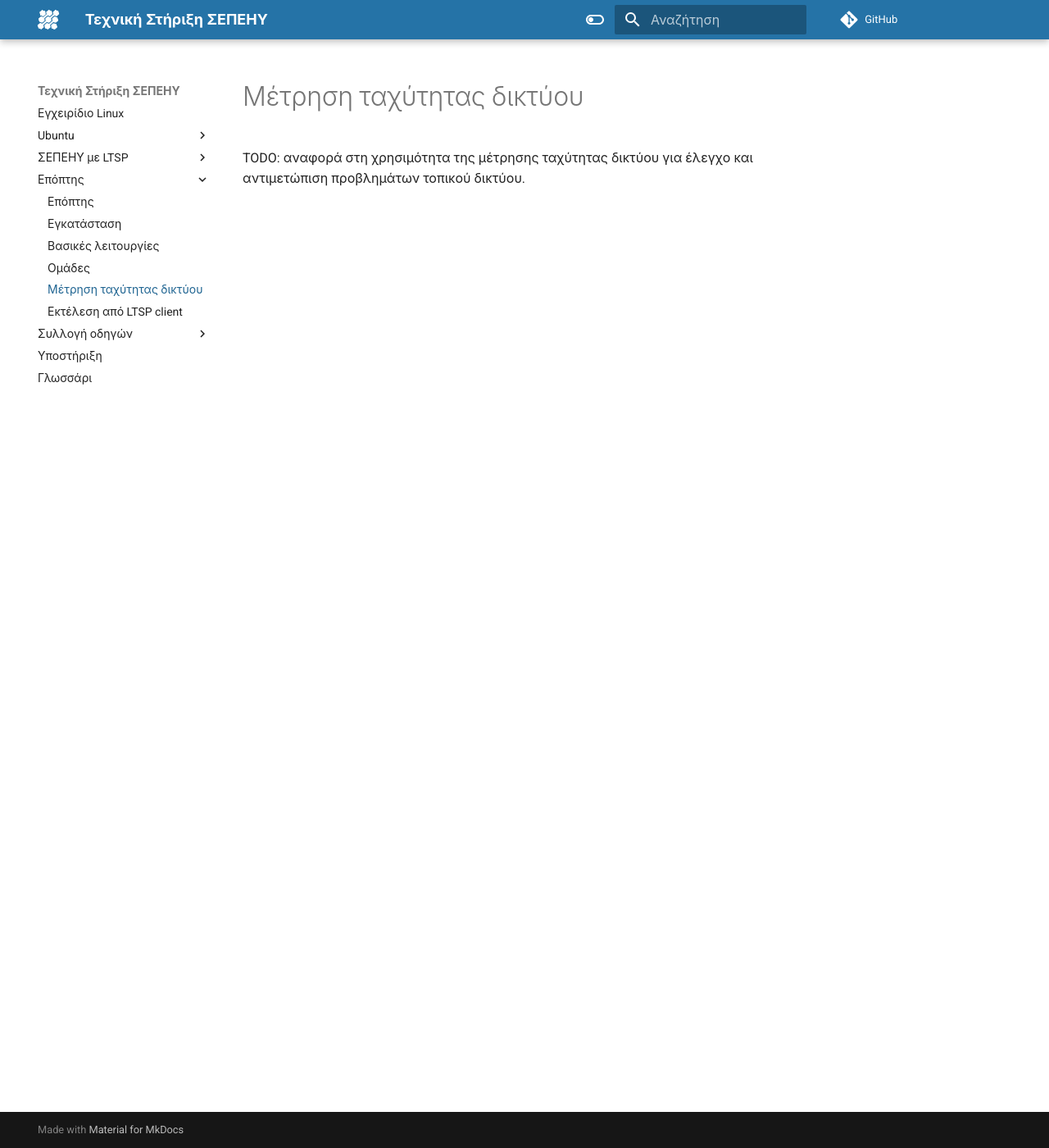
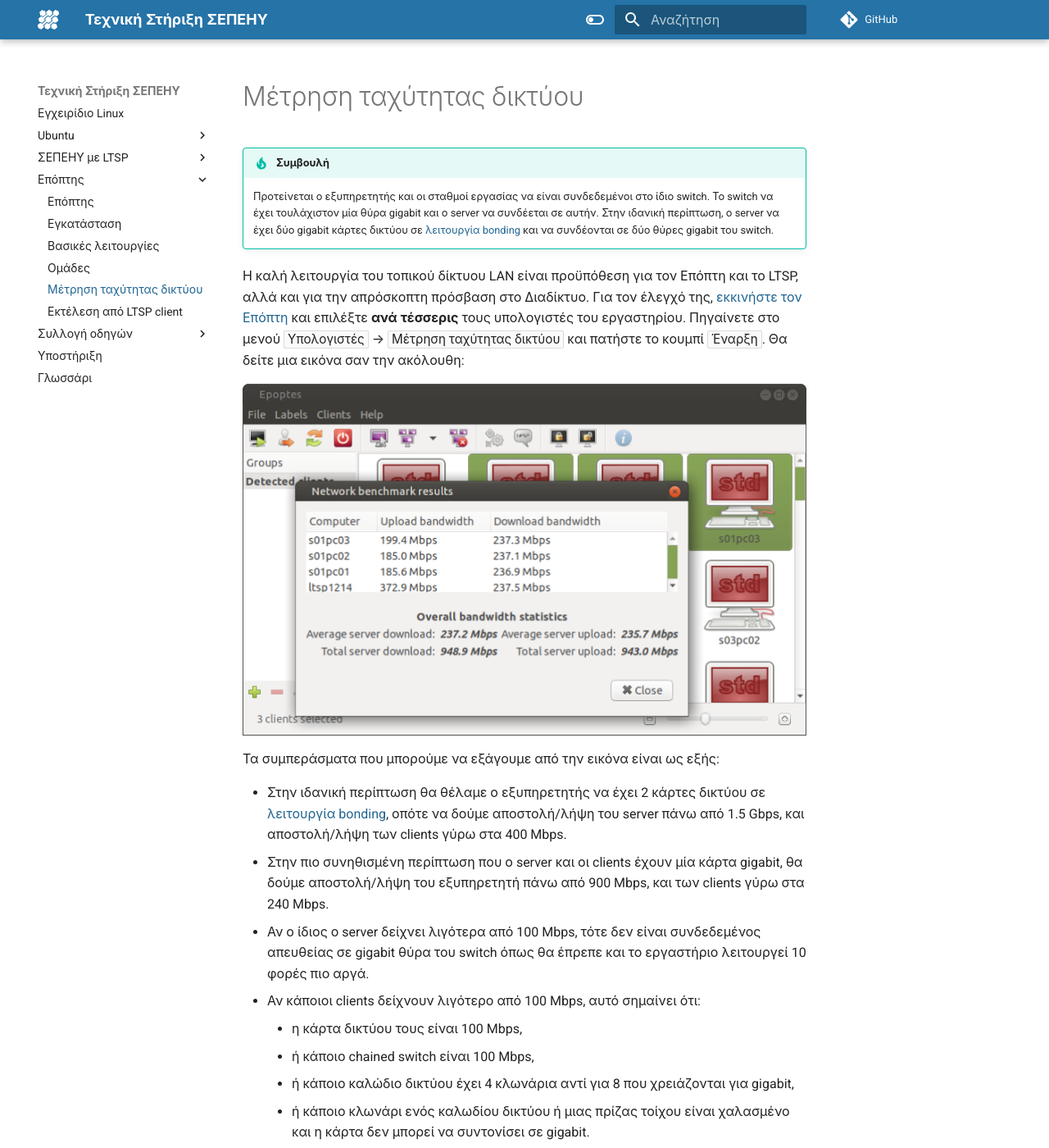
Before and after one commit to siahos/el.ltsp.org, an MkDocs documentation site: the page built from docs/epoptes/lan-benchmark.md, in a window 1280 px wide and 1400 px high. Shown: the whole window at 82% size. Built offline with MkDocs 1.6.1 and Material for MkDocs 9.7.7, drawn with Linux system fonts in a browser that asks for light colours; comment, search, counter and statistics services are not loaded; some of the changed text lies outside the part shown.

Commit message:
Add lan-benchmark

```diff
--- a/docs/epoptes/lan-benchmark.md
+++ b/docs/epoptes/lan-benchmark.md
@@ -1,4 +1,42 @@
 # Μέτρηση ταχύτητας δικτύου
 
-TODO: αναφορά στη χρησιμότητα της μέτρησης ταχύτητας δικτύου για έλεγχο και
-αντιμετώπιση προβλημάτων τοπικού δικτύου.
+!!! tip "Συμβουλή"
+    Προτείνεται ο εξυπηρετητής και οι σταθμοί εργασίας να είναι συνδεδεμένοι
+    στο ίδιο switch. Το switch να έχει τουλάχιστον μία θύρα gigabit και ο
+    server να συνδέεται σε αυτήν. Στην ιδανική περίπτωση, ο server να έχει δύο
+    gigabit κάρτες δικτύου σε [λειτουργία bonding](../guides/bonding/index.md)
+    και να συνδέονται σε δύο  θύρες gigabit του switch.
+
+Η καλή λειτουργία του τοπικού δίκτυου LAN είναι προϋπόθεση για τον Επόπτη και
+το LTSP, αλλά και για την απρόσκοπτη πρόσβαση στο Διαδίκτυο. Για τον έλεγχό
+της, [εκκινήστε τον Επόπτη](../glossary/index.md#epoptes) και επιλέξτε **ανά
+τέσσερις** τους υπολογιστές του εργαστηρίου. Πηγαίνετε στο μενού
+***Υπολογιστές*** → ***Μέτρηση ταχύτητας δικτύου*** και πατήστε το κουμπί
+***Έναρξη***. Θα δείτε μια εικόνα σαν την ακόλουθη:
+
+![lan-benchmark.png](lan-benchmark.png)
+
+Τα συμπεράσματα που μπορούμε να εξάγουμε από την εικόνα είναι ως εξής:
+
+- Στην ιδανική περίπτωση θα θέλαμε ο εξυπηρετητής να έχει 2 κάρτες δικτύου σε
+  [λειτουργία bonding](../guides/bonding/index.md), οπότε να δούμε
+  αποστολή/λήψη του server πάνω από 1.5 Gbps, και αποστολή/λήψη των clients
+  γύρω στα 400 Mbps.
+- Στην πιο συνηθισμένη περίπτωση που ο server και οι clients έχουν μία κάρτα
+  gigabit, θα δούμε αποστολή/λήψη του εξυπηρετητή πάνω από 900 Mbps, και των
+  clients γύρω στα 240 Mbps.
+- Αν ο ίδιος ο server δείχνει λιγότερα από 100 Mbps, τότε δεν είναι
+  συνδεδεμένος απευθείας σε gigabit θύρα του switch όπως θα έπρεπε και το
+  εργαστήριο λειτουργεί 10 φορές πιο αργά.
+- Αν κάποιοι clients δείχνουν λιγότερο από 100 Mbps, αυτό σημαίνει ότι:
+    - η κάρτα δικτύου τους είναι 100 Mbps,
+    - ή κάποιο chained switch είναι 100 Mbps,
+    - ή κάποιο καλώδιο δικτύου έχει 4 κλωνάρια αντί για 8 που χρειάζονται για
+      gigabit,
+    - ή κάποιο κλωνάρι ενός καλωδίου δικτύου ή μιας πρίζας τοίχου είναι
+      χαλασμένο και η κάρτα δεν μπορεί να συντονίσει σε gigabit.
+
+!!! note "Σημείωση"
+    Αν επιλέγαμε και τους π.χ. 12 clients, θα ήταν όλοι κάτω από 100 Mbps λόγω
+    διαμοιρασμού του bandwidth, και έτσι δεν θα μπορούσαμε να εντοπίσουμε ποιοι
+    είναι κάτω από 100 Mbps λόγω προβλήματος.
```
Also changed, not shown: docs/epoptes/lan-benchmark.png (added).
